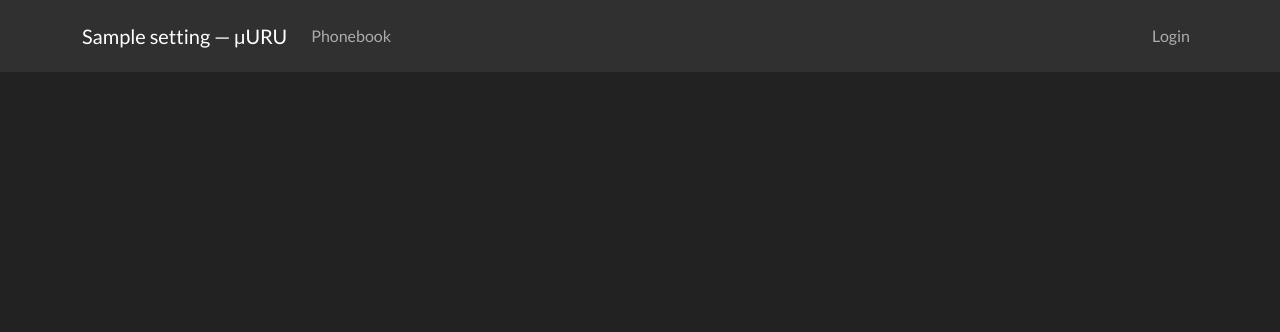
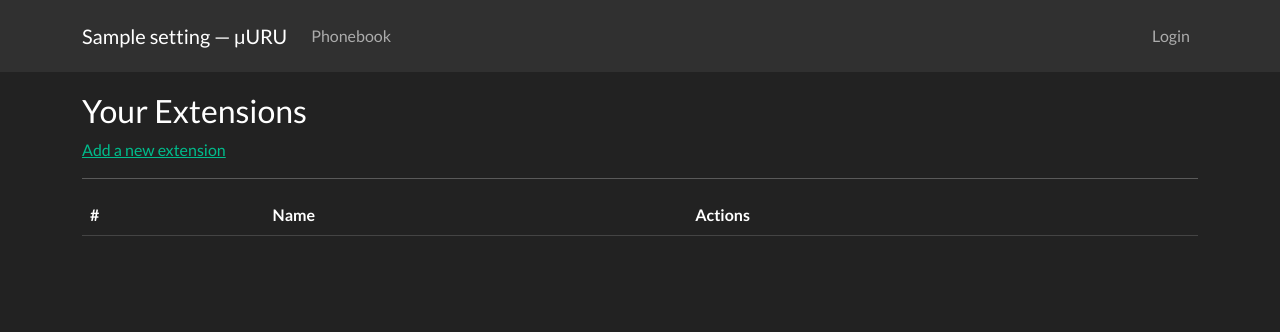
Before and after one commit to olell/uURU, a Python web app: template templates/extension/own.j2.html in a window 1280 px wide. Shown: the top 332 px of the page. Run offline with Jinja, Linux system fonts and the light colour scheme; the template is opened without the code that fills it: most values are stand-ins (such as "Sample title", 1, 10 or a date in 2020); lists and menus that the app fills with data are empty.

Commit message:
✨ add list of own extensions

```diff
--- a/templates/extension/own.j2.html
+++ b/templates/extension/own.j2.html
@@ -1 +1,29 @@
-{% extends "bootstrap_base.j2.html" %} {% block body %} {% endblock %}
+{% extends "bootstrap_base.j2.html" %} {% block body %}
+
+<div class="container">
+  <h1 class="fs-3">Your Extensions</h1>
+  <a href="/extension/create">Add a new extension</a>
+  <hr />
+  <table class="table table-striped">
+    <thead>
+      <tr>
+        <th scope="col">#</th>
+        <th scope="col">Name</th>
+        <th scope="col">Actions</th>
+      </tr>
+    </thead>
+    <tbody>
+      {% for extension in user.extensions %}
+      <tr>
+        <td scope="row">
+          <a href="tel:{{ extension.extension }}">{{ extension.extension }}</a>
+        </td>
+        <td>{{ extension.name }}</td>
+        <td>-</td>
+      </tr>
+      {% endfor %}
+    </tbody>
+  </table>
+</div>
+
+{% endblock %}
```
